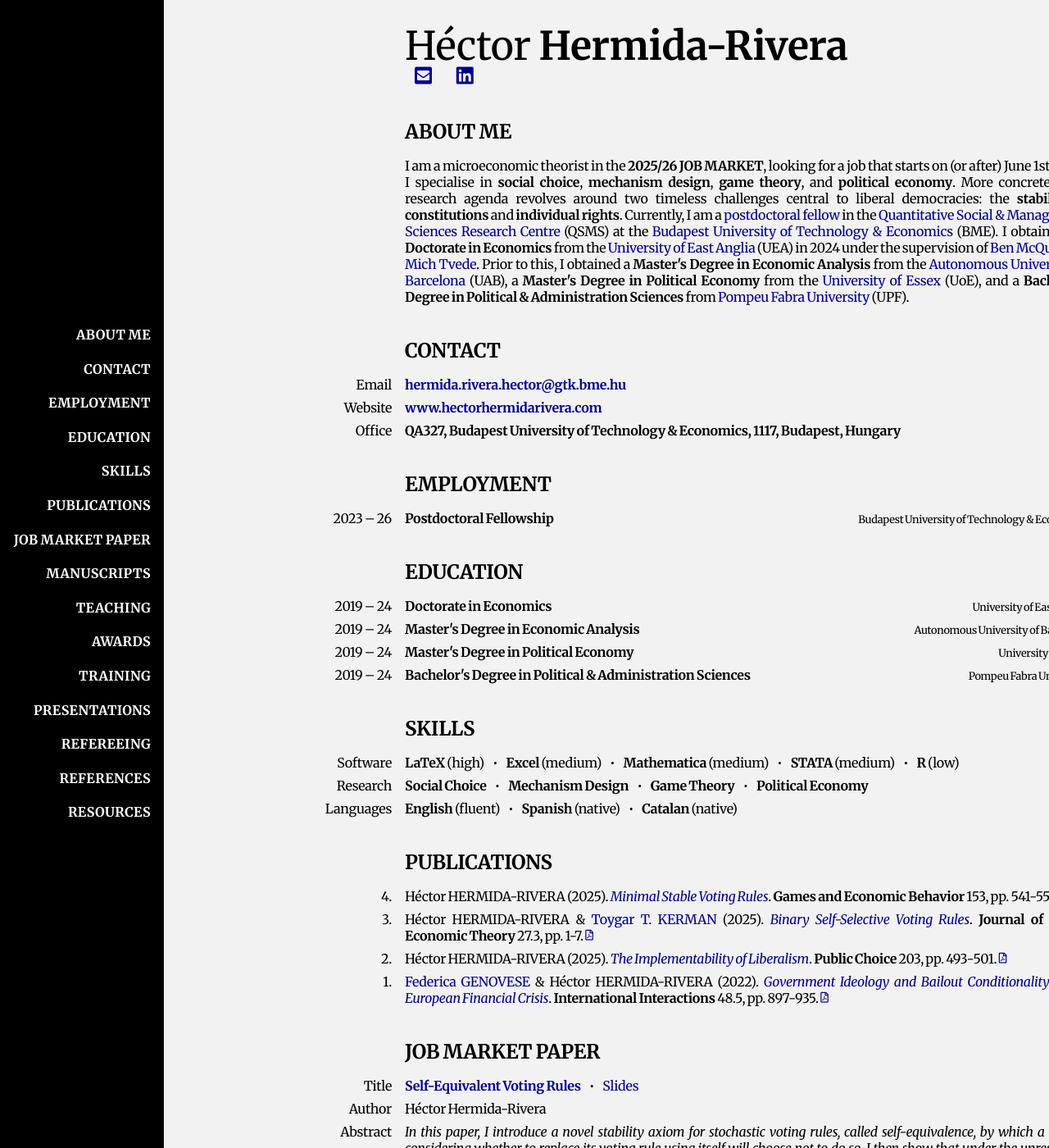
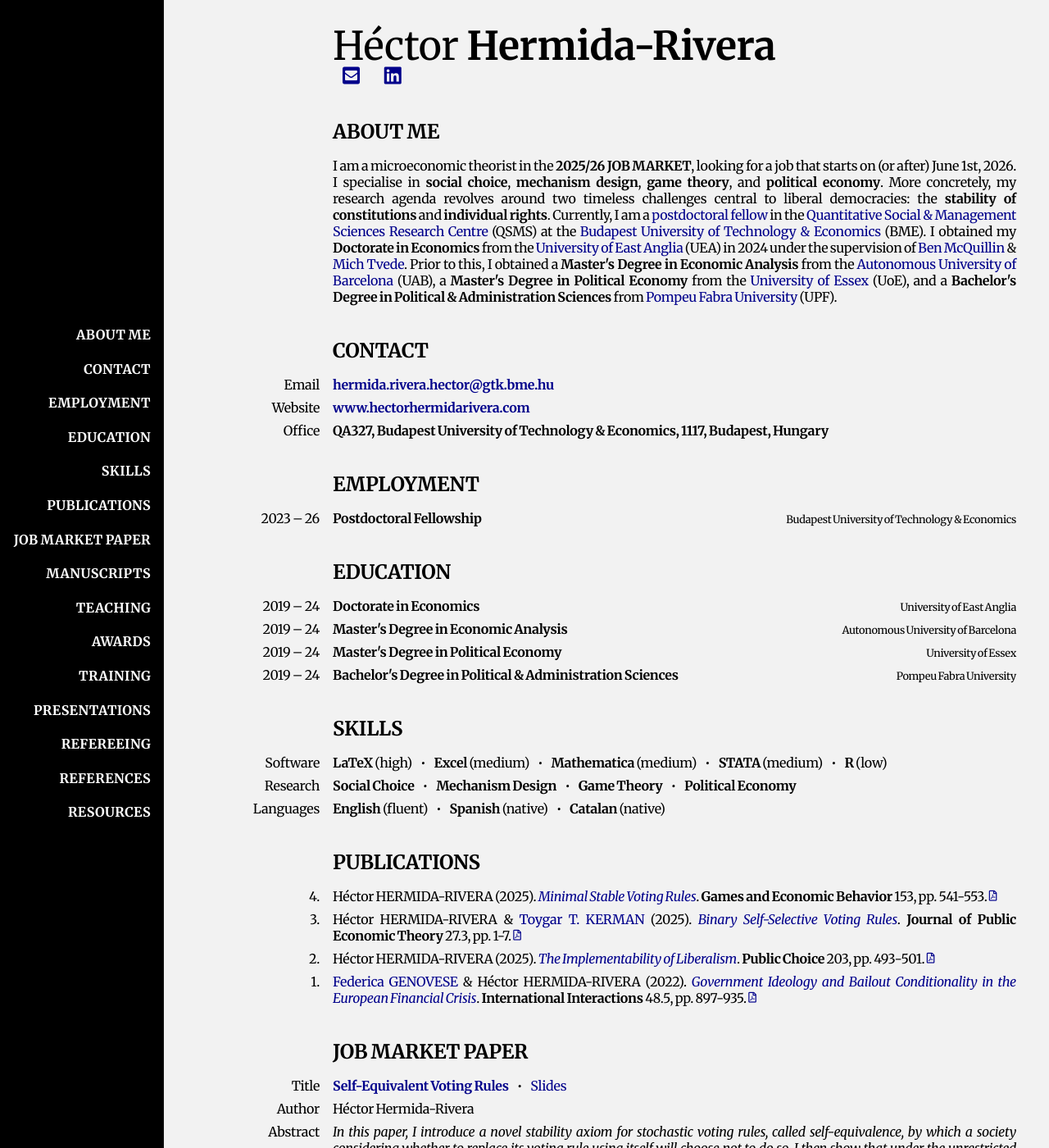
Before and after one commit to HectorHermidaRivera/hectorhermidarivera.github.io, a Jekyll site: the page built from index.md, in a window 1280 px wide and 1400 px high. Shown: the whole window at 82% size. Built offline with Jekyll 4.4.1, drawn with Linux system fonts in a browser that asks for light colours; a style sheet for code colours, icons or effects is not loaded.

Commit message:
Update style.css

```diff
--- a/assets/css/style.css
+++ b/assets/css/style.css
@@ -66,8 +66,8 @@ body {
 } */
 
 .content {
-  margin-left: calc(200px + (100vw - 1024px)/2); /* sidebar + dynamic left space */
-  margin-right: 200px;
+  margin-left: calc(200px + ((100vw - 200px - 1000px)/2));
+  margin-right: calc((100vw - 200px - 1000px)/2);
   max-width: 1000px;
   width: calc(100% - 225px);
   text-align: justify;
```
